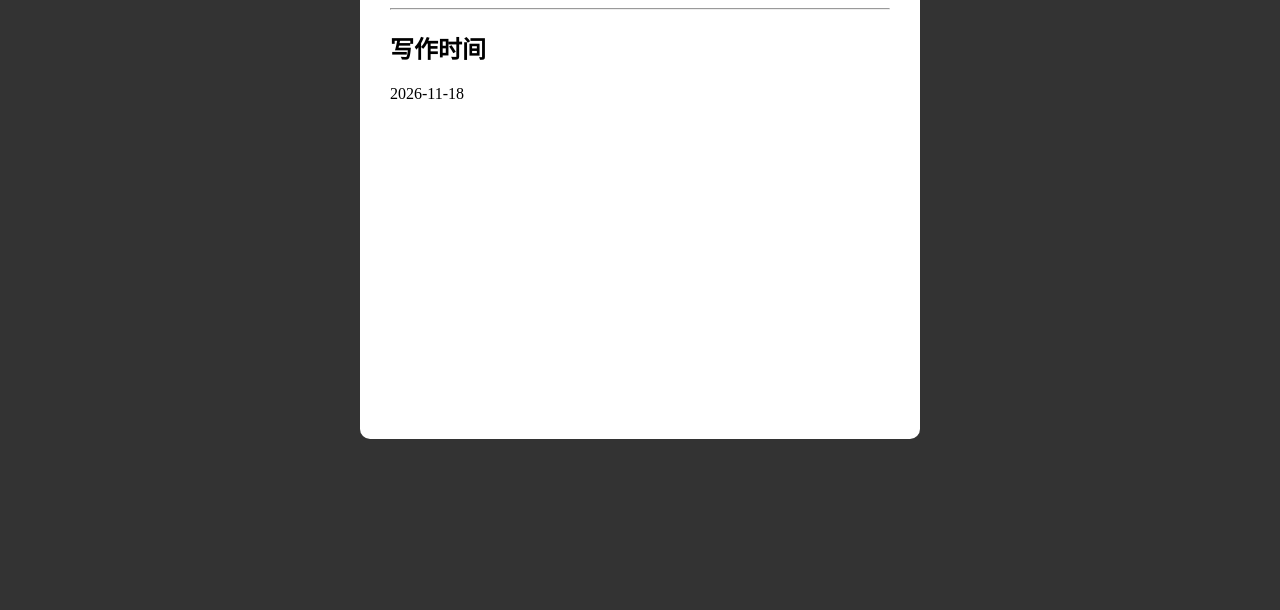
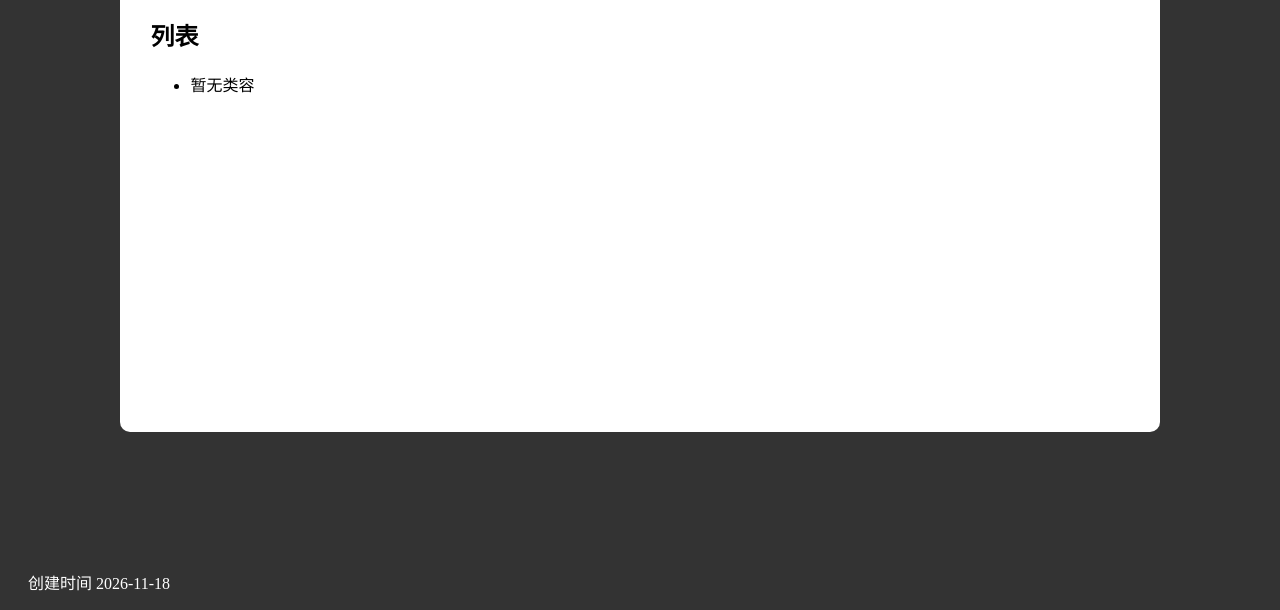
Before and after one commit to lajt1112/MyPages, a plain HTML site: page index.html in a window 1280 px wide. Shown: the part 190-800 px from the top of the page. Drawn offline with Linux system fonts and the light colour scheme.

Commit message:
Modify 主页内容底部信息
修改了主页一些内容，加入图标和底部信息

```diff
--- a/css/index.css
+++ b/css/index.css
@@ -7,10 +7,24 @@ body {
 
 /* 中间的白色内容卡片 */
 .box {
-    max-width: 500px;       /* 限制最大宽度 */
-    margin: auto;           /* 自动外填充实现居中 */
     background: white;
-    padding: 30px;          /* 内部留白 */
-    padding-bottom: 20em;   /* 底部填充，更像纸张 */
-    border-radius: 10px;    /* 圆角效果 */
+
+    /* 自动外填充实现居中 */
+    margin: auto;
+
+    /* 留白限宽，模仿纸张效果 */
+    max-width: 80%;
+    padding: 30px;
+    padding-bottom: 20em;
+    border-radius: 10px;
 }
+
+/* 底部信息 */
+footer {
+    color: white;
+
+    /* 贴近底部 */
+    position: fixed;
+    bottom: 0;
+    width: 100%;
+}
--- a/index.html
+++ b/index.html
@@ -4,20 +4,26 @@
     <meta charset="UTF-8">
     <title>主页</title>
     <link rel="stylesheet" href="./css/index.css">
+    <link rel="icon" type="image/svg+xml" href="./svg/favicon_smile.svg">
 </head>
 <body>
 
-    <div class="box">
+    <section class="box">
         <h1>Hello </h1>
         <p>一个简单网页</p>
 
         <hr>
 
-        <h2>写作时间</h2>
+        <h2>列表</h2>
 
-        <p>2026-11-18</p>
+        <ul>
+            <li>暂无类容</li>
+        </ul>
 
-    </div>
+    </section>
 
+    <footer>
+        <p>创建时间 2026-11-18</p>
+    </footer>
 </body>
 </html>
```
Also changed, not shown: svg/favicon_smile.svg (added).
